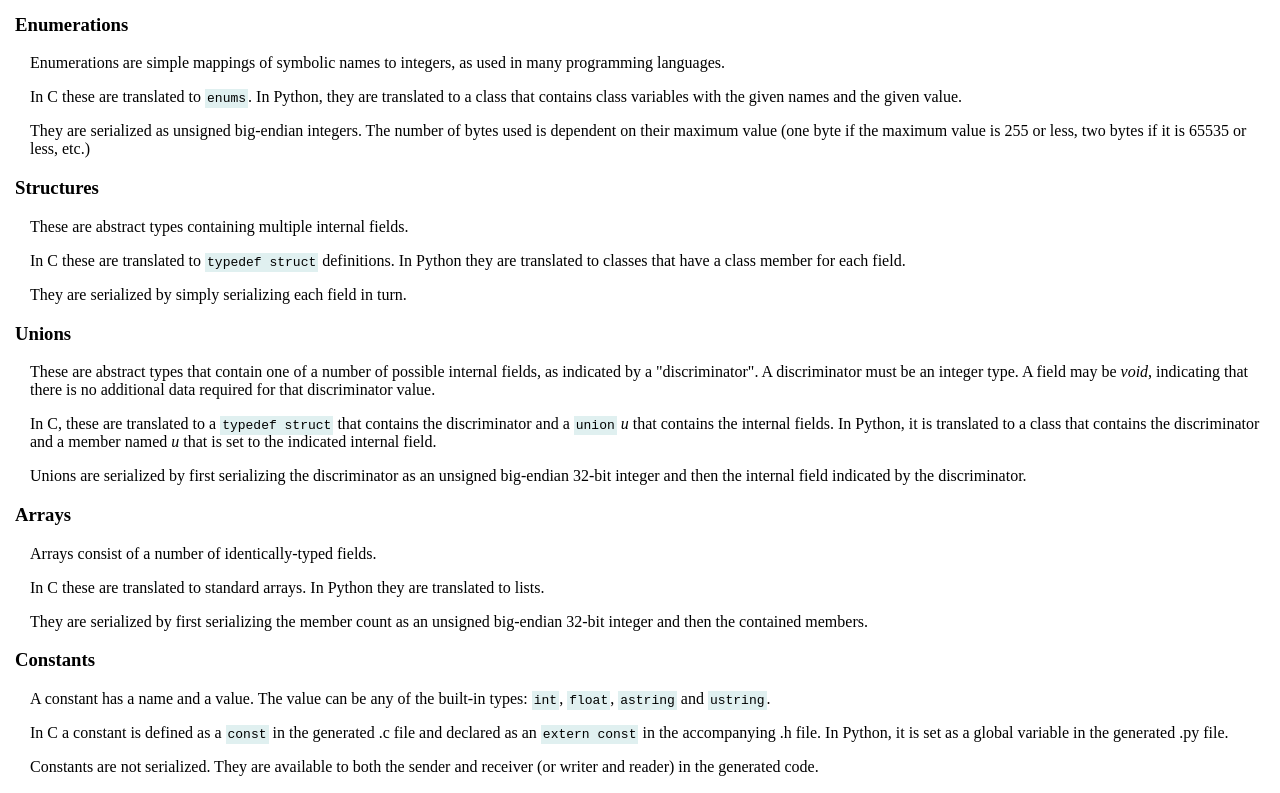
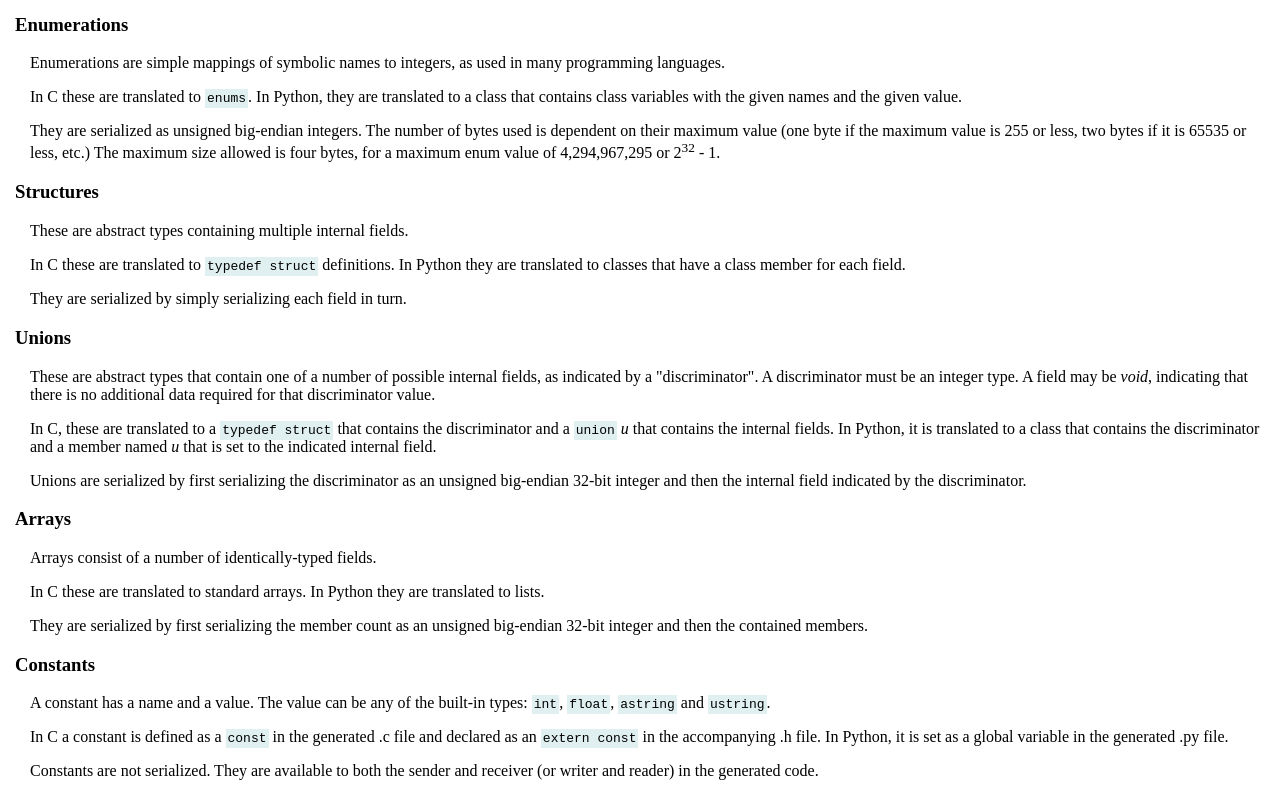
Before and after one commit to jaccovanschaik/Tyger, a plain HTML site: page doc/index.html in a window 1280 px wide. Shown: the part 2287-3080 px from the top of the page. Drawn offline with Linux system fonts and the light colour scheme.

Commit message:
Another tweak to the documentation.

```diff
--- a/doc/index.html
+++ b/doc/index.html
@@ -241,7 +241,8 @@ Options:
     <p>
       They are serialized as unsigned big-endian integers. The number of bytes used is dependent on
       their maximum value (one byte if the maximum value is 255 or less, two bytes if it is 65535 or
-      less, etc.)
+      less, etc.) The maximum size allowed is four bytes, for a maximum enum value of 4,294,967,295
+      or 2<sup>32</sup> - 1.
     </p>
     <h3>Structures</h3>
     <p>
@@ -358,7 +359,7 @@ Options:
 }</pre>
     <p>
       Again, you can add arbitrary number of entries, as long as the greatest value is
-      2<sup>32</sup> - 1 or less (since enums are serialized as 32-bit unsigned integers).
+      2<sup>32</sup> - 1 or less.
     </p>
     <p>
       As indicated, values are optional. If a value is not specified, it is set to the previous one
```
